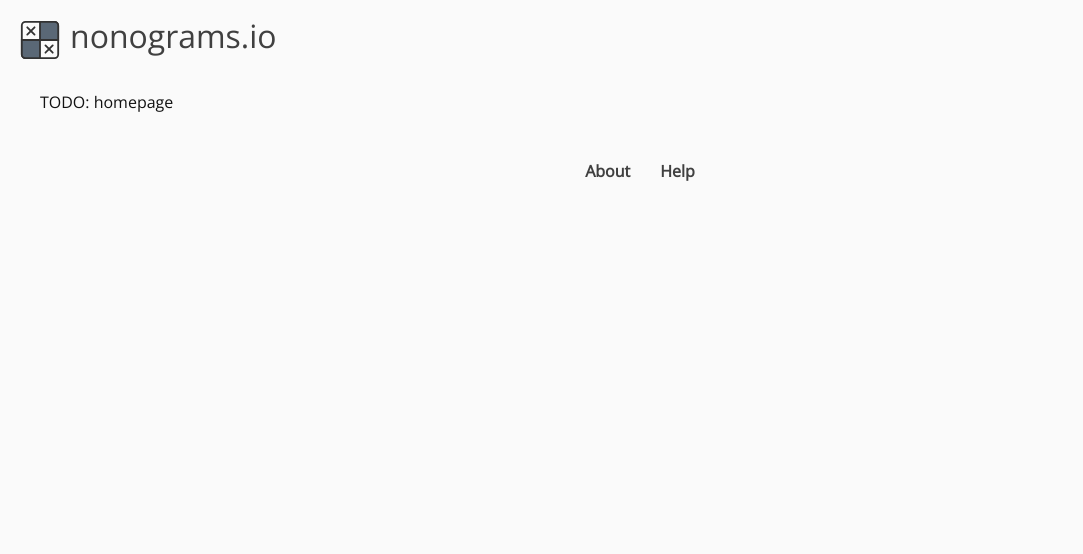
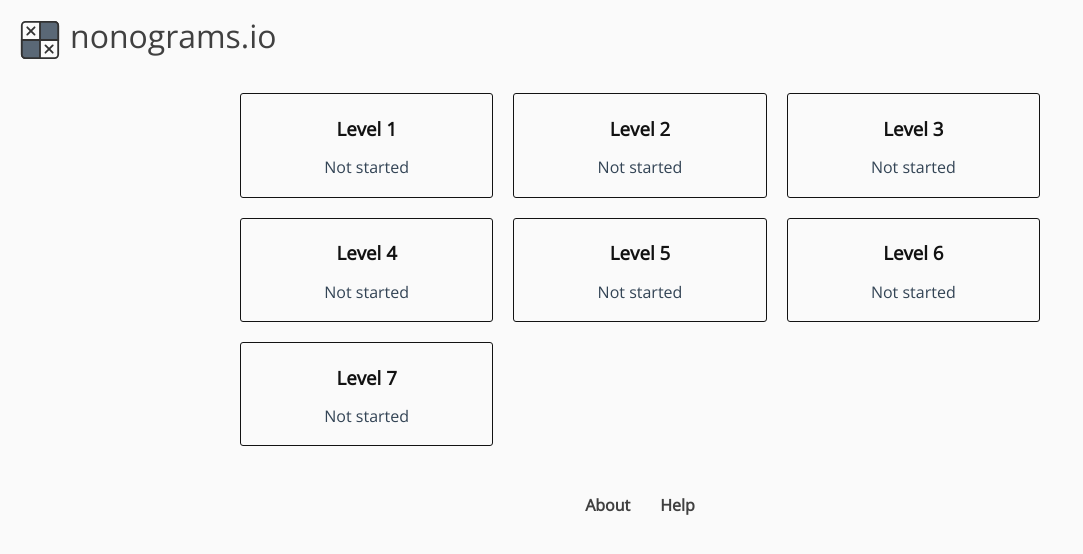
Before and after one commit to edjah/nonograms.io, a React (Create React App) app: page / in a window 1280 px wide. Shown: the top 554 px of the page, without its empty margins (0-1083 px from the left). Built offline with nearby package versions, Linux system fonts and the light colour scheme.

Commit message:
basic homepage

```diff
--- a/src/components/Button.tsx
+++ b/src/components/Button.tsx
@@ -10,6 +10,7 @@ const buttonStyle = css`
   box-sizing: border-box;
   padding: 5px 15px;
   cursor: pointer;
+  text-align: center;
   transition: all 0.2s;
 
   :hover {
--- a/src/components/ChatLog.tsx
+++ b/src/components/ChatLog.tsx
@@ -8,6 +8,10 @@ import { isUserSessionInactive } from "src/utils/users";
 
 // TODO: make these styles not hardcoded pixel values, and make them responsive.
 const chatLogStyle = css`
+  display: flex;
+  flex-direction: column;
+  justify-content: center;
+
   .activeUsers {
     display: flex;
     flex-direction: column;
--- a/src/components/NonogramGame.tsx
+++ b/src/components/NonogramGame.tsx
@@ -18,11 +18,12 @@ import { CollaboratorCursors } from "src/components/CollaboratorCursors";
 import { GameControls } from "src/components/GameControls";
 import { useHistory } from "react-router";
 import { triggerFireworks } from "src/components/Confetti";
+import { saveLocalGameState } from "src/utils/localStorage";
 
 const nonogramGameStyle = css`
   .upperUi {
     display: flex;
-    gap: 30px;
+    gap: 60px;
 
     .boardContainer {
       position: relative;
@@ -118,6 +119,9 @@ export function NonogramGame(props: {
   }, [gameSessionState.gameState.nonogram]);
 
   useEffect(() => {
+    // TODO: move this
+    saveLocalGameState(boardId, { status: "inProgress" });
+
     if (!gameSessionRef) {
       return;
     }
@@ -347,6 +351,7 @@ export function NonogramGame(props: {
   // https://www.youtube.com/watch?v=3GwjfUFyY6M
   useEffect(() => {
     if (solutionStatus.isSolved && boardId === gameSessionState.boardId) {
+      saveLocalGameState(boardId, { status: "solved" });
       triggerFireworks({ durationMs: 1000 });
     }
   }, [solutionStatus.isSolved, boardId, gameSessionState.boardId]);
@@ -375,6 +380,7 @@ export function NonogramGame(props: {
                   return { ...prevState, gameState: freshGameState };
                 });
               }
+              saveLocalGameState(boardId, { status: "inProgress" });
             }}
             goToNextLevel={
               originalNonogram.nextBoardId
--- a/src/pages/HomePage.tsx
+++ b/src/pages/HomePage.tsx
@@ -1,5 +1,66 @@
 /** @jsxImportSource @emotion/react */
+import { gameLevels } from "src/gameLevels";
+import { css } from "@emotion/react";
+import { colors } from "src/theme";
+import { RouteComponentProps } from "react-router";
+import { getLocalGameState } from "src/utils/localStorage";
+import { Button } from "src/components/Button";
 
-export function HomePage() {
-  return <div>TODO: homepage</div>;
+const homePageStyle = css`
+  max-width: 800px;
+  margin: 0 auto;
+
+  .levels {
+    display: grid;
+    grid-template-columns: repeat(3, 1fr);
+    grid-gap: 20px;
+
+    > div {
+      padding-bottom: 20px;
+
+      &.notStarted {
+        :after {
+          color: ${colors.gray};
+          content: "Not started";
+        }
+      }
+
+      &.inProgress {
+        :after {
+          color: ${colors.yellow};
+          content: "In progress";
+        }
+      }
+
+      &.solved {
+        :after {
+          color: ${colors.green};
+          content: "Solved";
+        }
+      }
+    }
+  }
+`;
+
+export function HomePage(props: RouteComponentProps) {
+  return (
+    <div css={homePageStyle}>
+      <div className="levels">
+        {gameLevels.map((level) => {
+          const localState = getLocalGameState(level.id);
+          return (
+            <Button
+              key={level.id}
+              className={localState?.status ?? "notStarted"}
+              onClick={() => {
+                props.history.push(`/board/${level.id}`);
+              }}
+            >
+              <h3>{level.title}</h3>
+            </Button>
+          );
+        })}
+      </div>
+    </div>
+  );
 }
--- a/src/theme.tsx
+++ b/src/theme.tsx
@@ -6,5 +6,6 @@ export const colors = {
   purple: "#957dad",
   pink: "#e4256e",
   teal: "#2ecfca",
-  yellow: "#f8df77",
+  yellow: "#ffd422",
+  green: "#95bb00",
 };
--- /dev/null
+++ b/src/utils/localStorage.tsx
@@ -0,0 +1,16 @@
+// TODO: also store the actual GameSessionState here and load it back
+type LocalGameState = {
+  status: "notStarted" | "inProgress" | "solved";
+};
+
+export function saveLocalGameState(boardId: string, state: LocalGameState) {
+  localStorage.setItem(boardId, JSON.stringify(state));
+}
+
+export function getLocalGameState(boardId: string): LocalGameState | null {
+  const state = localStorage.getItem(boardId);
+  if (!state) {
+    return null;
+  }
+  return JSON.parse(state);
+}
```
